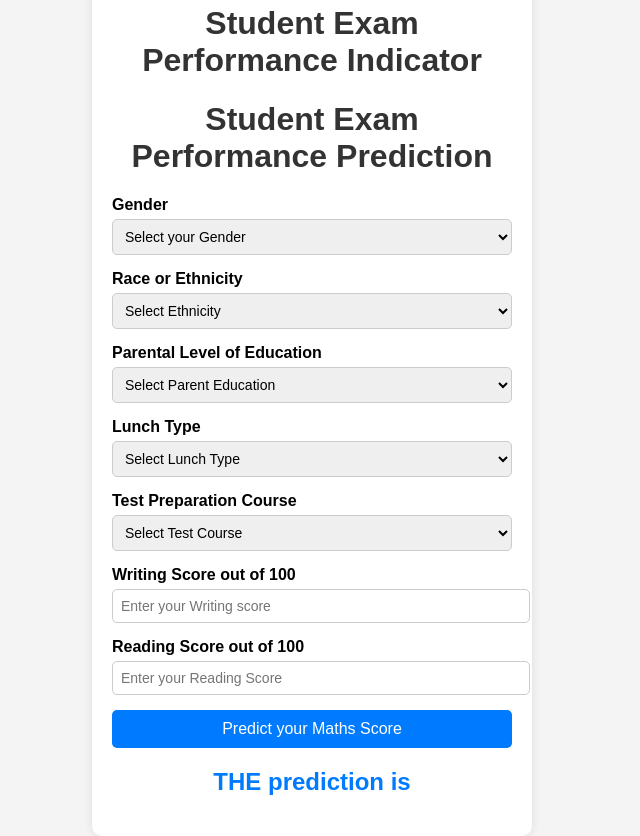
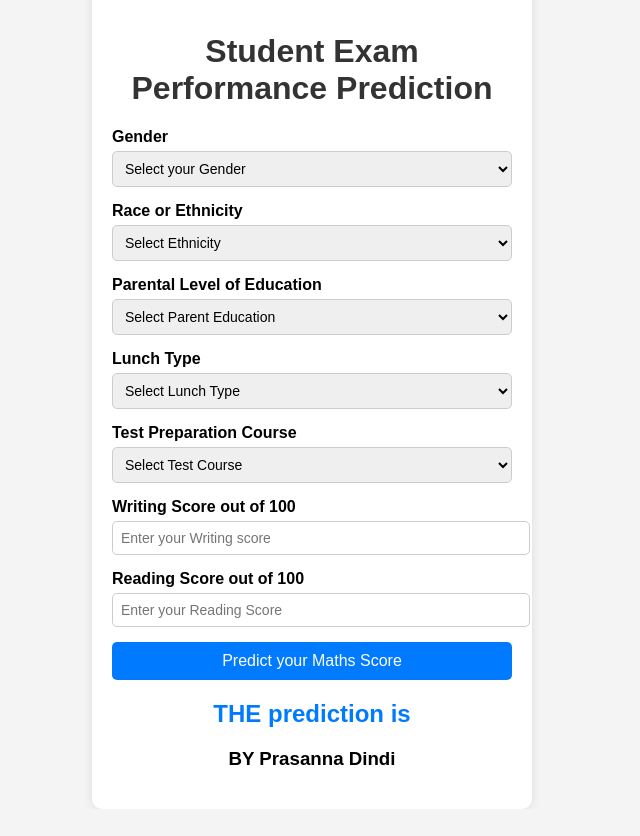
Before and after one commit to prasannad52/end-to-end-ML-project, a Flask app: page / in a window 1280 px wide. Shown: the whole page, without its empty margins (328-968 px from the left). After the commit the page ends 765 px from the top, so only its background shows below. Run offline with Flask 3, Linux system fonts and the light colour scheme.

Commit message:
adding my name

```diff
--- a/templates/home.html
+++ b/templates/home.html
@@ -62,7 +62,6 @@
 </head>
 <body>
     <div class="login">
-        <h1>Student Exam Performance Indicator</h1>
         <form action="{{ url_for('predict_datapoint')}}" method="post">
             <h1>
                 <legend>Student Exam Performance Prediction</legend>
@@ -127,6 +126,7 @@
             </div>
         </form>
         <h2>THE prediction is {{results}}</h2>
+        <h3>BY Prasanna Dindi</h3>
     </div>
 </body>
 </html>
```
